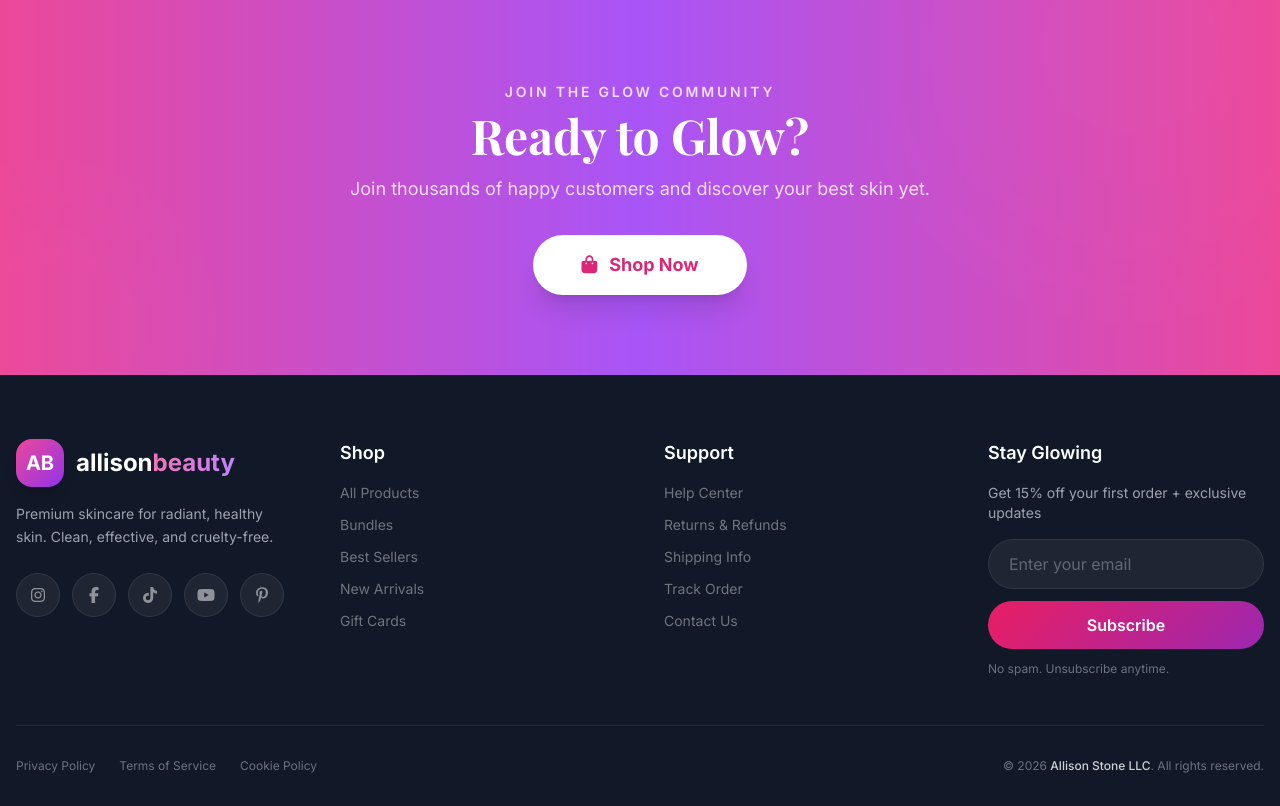
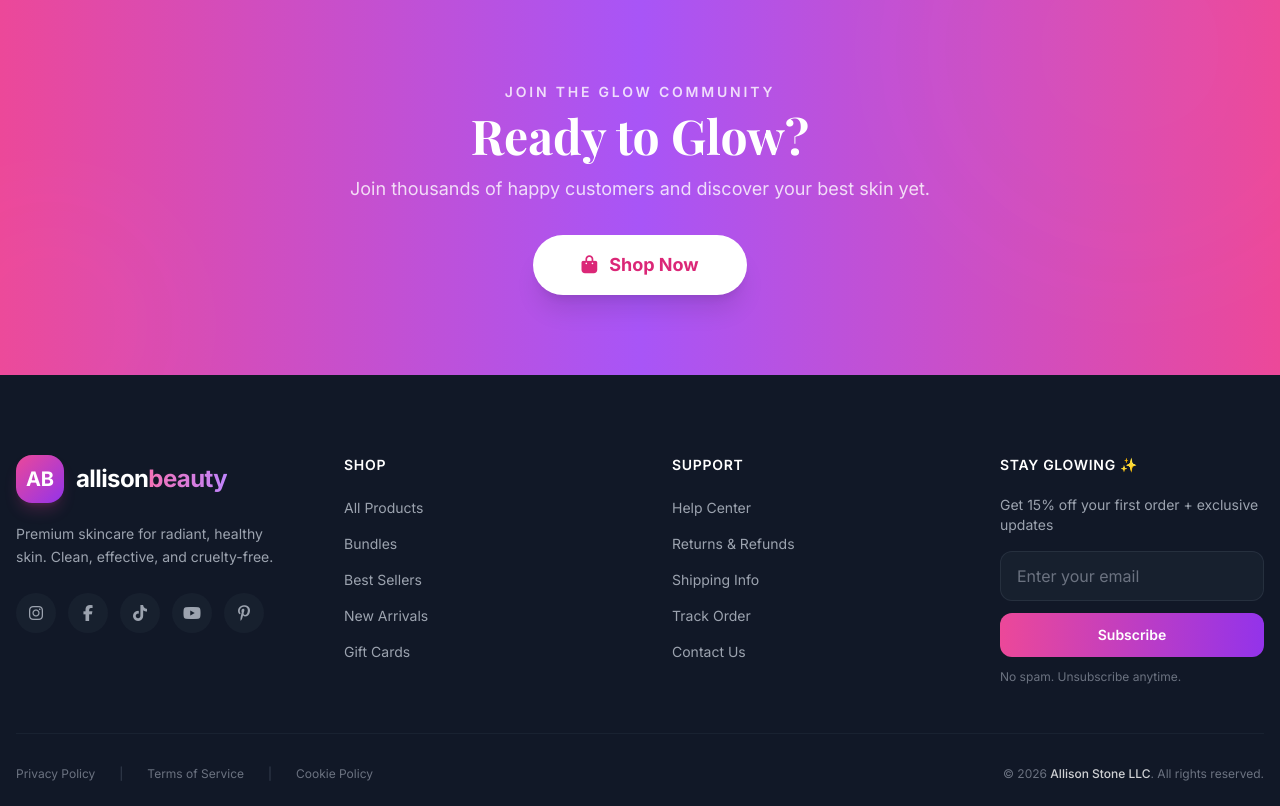
Before and after one commit to calvitec/cvbuilder, a Flask app: page / in a window 1280 px wide. Shown: the part 4849-5655 px from the top of the page. Run offline with Flask 3, Linux system fonts and the light colour scheme; some libraries are stand-ins or nearby versions.

Commit message:
Update shop.html

```diff
--- a/templates/shop.html
+++ b/templates/shop.html
@@ -462,62 +462,85 @@
             <button onclick="document.getElementById('shop').scrollIntoView({behavior:'smooth'})" class="mt-8 px-12 py-4 rounded-full bg-white text-pink-600 font-bold text-lg shadow-xl hover:shadow-2xl transition-all transform hover:scale-105 inline-flex items-center gap-3"><i class="fas fa-shopping-bag"></i> Shop Now</button>
         </div>
     </section>
+<!-- ===== FOOTER ===== -->
+<footer class="bg-gray-900 text-white/60 pt-20 pb-6 px-4">
+    <div class="max-w-7xl mx-auto">
+        <!-- Main Footer Grid -->
+        <div class="grid grid-cols-2 md:grid-cols-4 gap-10 md:gap-12 lg:gap-16 pb-12 border-b border-gray-800/60">
 
-   <!-- ===== FOOTER ===== -->
-<footer class="bg-gray-900 text-white/60 pt-16 pb-8 px-4">
-    <div class="max-w-7xl mx-auto">
-        <div class="grid md:grid-cols-4 gap-12">
-            <div>
-                <div class="flex items-center gap-3 mb-4">
-                    <div class="w-12 h-12 rounded-2xl bg-gradient-to-br from-pink-500 to-purple-600 flex items-center justify-center text-white font-bold text-xl shadow-lg flex-shrink-0">AB</div>
-                    <span class="text-2xl font-bold text-white">allison<span class="text-transparent bg-clip-text bg-gradient-to-r from-pink-400 to-purple-400">beauty</span></span>
+            <!-- Brand Column -->
+            <div class="col-span-2 md:col-span-1">
+                <div class="flex items-center gap-3 mb-5">
+                    <div class="w-12 h-12 rounded-2xl bg-gradient-to-br from-pink-500 to-purple-600 flex items-center justify-center text-white font-bold text-xl shadow-lg shadow-pink-500/20 flex-shrink-0">AB</div>
+                    <span class="text-2xl font-bold text-white tracking-tight">allison<span class="text-transparent bg-clip-text bg-gradient-to-r from-pink-400 to-purple-400">beauty</span></span>
                 </div>
-                <p class="text-sm leading-relaxed text-gray-400 max-w-xs">Premium skincare for radiant, healthy skin. Clean, effective, and cruelty-free.</p>
-                <div class="flex gap-3 mt-6">
-                    <a href="#" class="social-icon"><i class="fab fa-instagram"></i></a>
-                    <a href="#" class="social-icon"><i class="fab fa-facebook-f"></i></a>
-                    <a href="#" class="social-icon"><i class="fab fa-tiktok"></i></a>
-                    <a href="#" class="social-icon"><i class="fab fa-youtube"></i></a>
-                    <a href="#" class="social-icon"><i class="fab fa-pinterest-p"></i></a>
+                <p class="text-sm leading-relaxed text-gray-400 max-w-xs mb-6">Premium skincare for radiant, healthy skin. Clean, effective, and cruelty-free.</p>
+                <div class="flex gap-3">
+                    <a href="#" class="w-10 h-10 rounded-full bg-gray-800/50 hover:bg-pink-500/20 hover:text-pink-400 flex items-center justify-center text-gray-400 transition-all duration-300 hover:scale-110"><i class="fab fa-instagram"></i></a>
+                    <a href="#" class="w-10 h-10 rounded-full bg-gray-800/50 hover:bg-pink-500/20 hover:text-pink-400 flex items-center justify-center text-gray-400 transition-all duration-300 hover:scale-110"><i class="fab fa-facebook-f"></i></a>
+                    <a href="#" class="w-10 h-10 rounded-full bg-gray-800/50 hover:bg-pink-500/20 hover:text-pink-400 flex items-center justify-center text-gray-400 transition-all duration-300 hover:scale-110"><i class="fab fa-tiktok"></i></a>
+                    <a href="#" class="w-10 h-10 rounded-full bg-gray-800/50 hover:bg-pink-500/20 hover:text-pink-400 flex items-center justify-center text-gray-400 transition-all duration-300 hover:scale-110"><i class="fab fa-youtube"></i></a>
+                    <a href="#" class="w-10 h-10 rounded-full bg-gray-800/50 hover:bg-pink-500/20 hover:text-pink-400 flex items-center justify-center text-gray-400 transition-all duration-300 hover:scale-110"><i class="fab fa-pinterest-p"></i></a>
                 </div>
             </div>
+
+            <!-- Shop Column -->
             <div>
-                <h4 class="text-white font-semibold text-lg mb-4">Shop</h4>
-                <ul class="space-y-3 text-sm">
-                    <li><a href="#" class="footer-link">All Products</a></li>
-                    <li><a href="#" class="footer-link">Bundles</a></li>
-                    <li><a href="#" class="footer-link">Best Sellers</a></li>
-                    <li><a href="#" class="footer-link">New Arrivals</a></li>
-                    <li><a href="#" class="footer-link">Gift Cards</a></li>
+                <h4 class="text-white font-semibold text-sm uppercase tracking-wider mb-5">Shop</h4>
+                <ul class="space-y-3">
+                    <li><a href="#" class="text-sm text-gray-400 hover:text-white transition-colors duration-200">All Products</a></li>
+                    <li><a href="#" class="text-sm text-gray-400 hover:text-white transition-colors duration-200">Bundles</a></li>
+                    <li><a href="#" class="text-sm text-gray-400 hover:text-white transition-colors duration-200">Best Sellers</a></li>
+                    <li><a href="#" class="text-sm text-gray-400 hover:text-white transition-colors duration-200">New Arrivals</a></li>
+                    <li><a href="#" class="text-sm text-gray-400 hover:text-white transition-colors duration-200">Gift Cards</a></li>
                 </ul>
             </div>
+
+            <!-- Support Column -->
             <div>
-                <h4 class="text-white font-semibold text-lg mb-4">Support</h4>
-                <ul class="space-y-3 text-sm">
-                    <li><a href="#" class="footer-link">Help Center</a></li>
-                    <li><a href="#" class="footer-link">Returns &amp; Refunds</a></li>
-                    <li><a href="#" class="footer-link">Shipping Info</a></li>
-                    <li><a href="#" class="footer-link">Track Order</a></li>
-                    <li><a href="#" class="footer-link">Contact Us</a></li>
+                <h4 class="text-white font-semibold text-sm uppercase tracking-wider mb-5">Support</h4>
+                <ul class="space-y-3">
+                    <li><a href="#" class="text-sm text-gray-400 hover:text-white transition-colors duration-200">Help Center</a></li>
+                    <li><a href="#" class="text-sm text-gray-400 hover:text-white transition-colors duration-200">Returns &amp; Refunds</a></li>
+                    <li><a href="#" class="text-sm text-gray-400 hover:text-white transition-colors duration-200">Shipping Info</a></li>
+                    <li><a href="#" class="text-sm text-gray-400 hover:text-white transition-colors duration-200">Track Order</a></li>
+                    <li><a href="#" class="text-sm text-gray-400 hover:text-white transition-colors duration-200">Contact Us</a></li>
                 </ul>
             </div>
-            <div>
-                <h4 class="text-white font-semibold text-lg mb-4">Stay Glowing</h4>
+
+            <!-- Newsletter Column -->
+            <div class="col-span-2 md:col-span-1">
+                <h4 class="text-white font-semibold text-sm uppercase tracking-wider mb-5">Stay Glowing ✨</h4>
                 <p class="text-sm text-gray-400 mb-4">Get 15% off your first order + exclusive updates</p>
-                <div class="flex flex-col gap-3">
-                    <input type="email" placeholder="Enter your email" class="newsletter-input" />
-                    <button class="newsletter-btn w-full">Subscribe</button>
-                </div>
+                <form class="flex flex-col gap-3">
+                    <input
+                        type="email"
+                        placeholder="Enter your email"
+                        class="px-4 py-3 rounded-xl bg-gray-800/50 border border-gray-700/50 text-white placeholder-gray-500 focus:outline-none focus:ring-2 focus:ring-pink-500/50 focus:border-transparent transition-all duration-300"
+                    />
+                    <button
+                        type="submit"
+                        class="px-4 py-3 rounded-xl bg-gradient-to-r from-pink-500 to-purple-600 text-white font-semibold text-sm hover:shadow-lg hover:shadow-pink-500/25 hover:scale-[1.02] transition-all duration-300"
+                    >
+                        Subscribe
+                    </button>
+                </form>
                 <p class="text-xs text-gray-500 mt-3">No spam. Unsubscribe anytime.</p>
             </div>
         </div>
-        <div class="border-t border-gray-800 mt-12 pt-8 flex flex-col md:flex-row items-center justify-between gap-4">
-            <div class="flex items-center gap-6 text-xs text-gray-500">
-                <a href="#" class="hover:text-white transition">Privacy Policy</a>
-                <a href="#" class="hover:text-white transition">Terms of Service</a>
-                <a href="#" class="hover:text-white transition">Cookie Policy</a>
+
+        <!-- Bottom Bar -->
+        <div class="pt-8 flex flex-col md:flex-row items-center justify-between gap-4">
+            <div class="flex flex-wrap items-center justify-center md:justify-start gap-4 md:gap-6 text-xs">
+                <a href="#" class="text-gray-500 hover:text-white transition-colors duration-200">Privacy Policy</a>
+                <span class="text-gray-700 hidden md:inline">|</span>
+                <a href="#" class="text-gray-500 hover:text-white transition-colors duration-200">Terms of Service</a>
+                <span class="text-gray-700 hidden md:inline">|</span>
+                <a href="#" class="text-gray-500 hover:text-white transition-colors duration-200">Cookie Policy</a>
             </div>
-            <p class="text-xs text-gray-500 text-center md:text-right">© 2026 <span class="text-white/80 font-medium">Allison Stone LLC</span>. All rights reserved.</p>
+            <p class="text-xs text-gray-500 text-center">
+                © 2026 <span class="text-white/80 font-medium">Allison Stone LLC</span>. All rights reserved.
+            </p>
         </div>
     </div>
 </footer>
```
